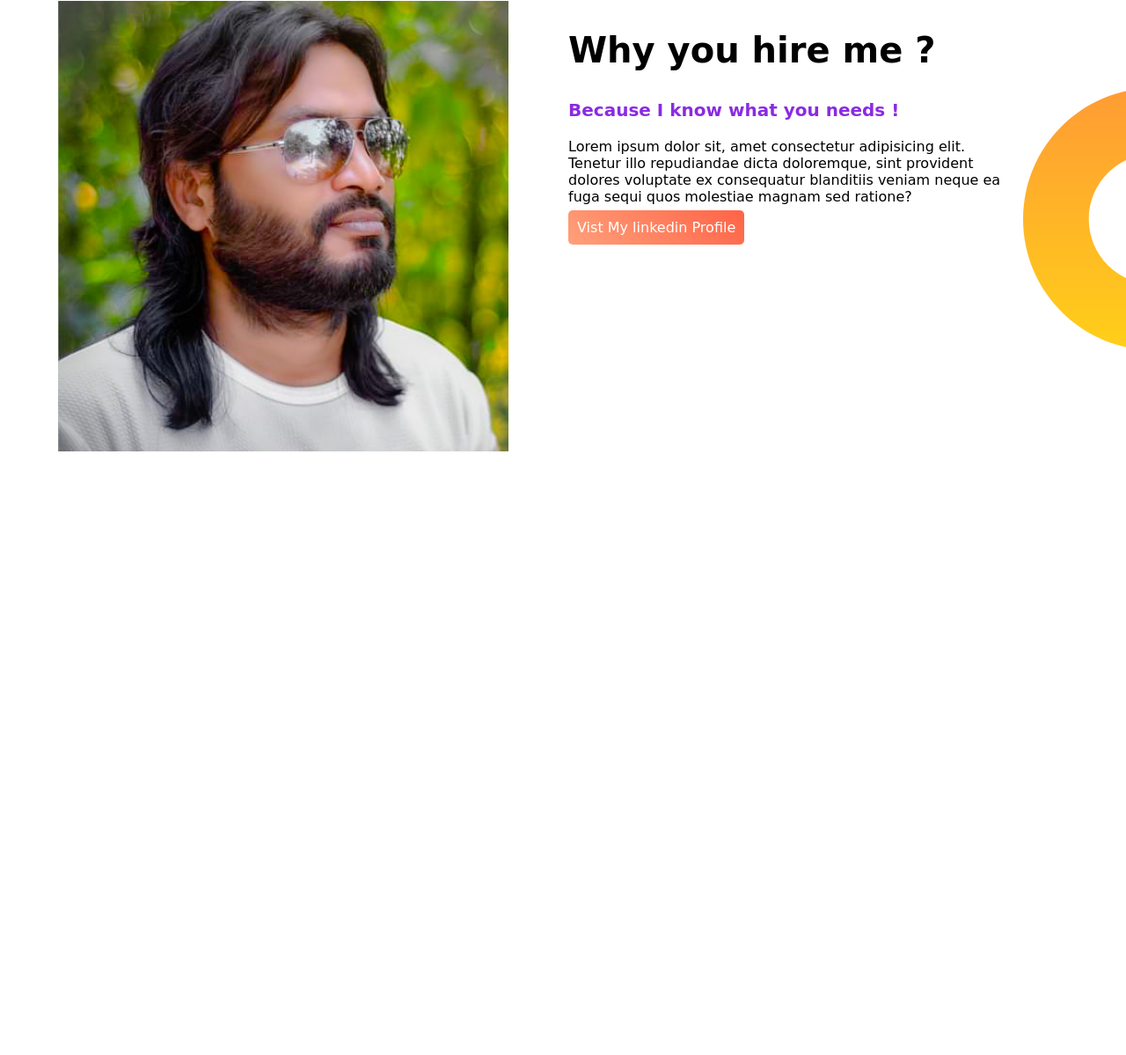
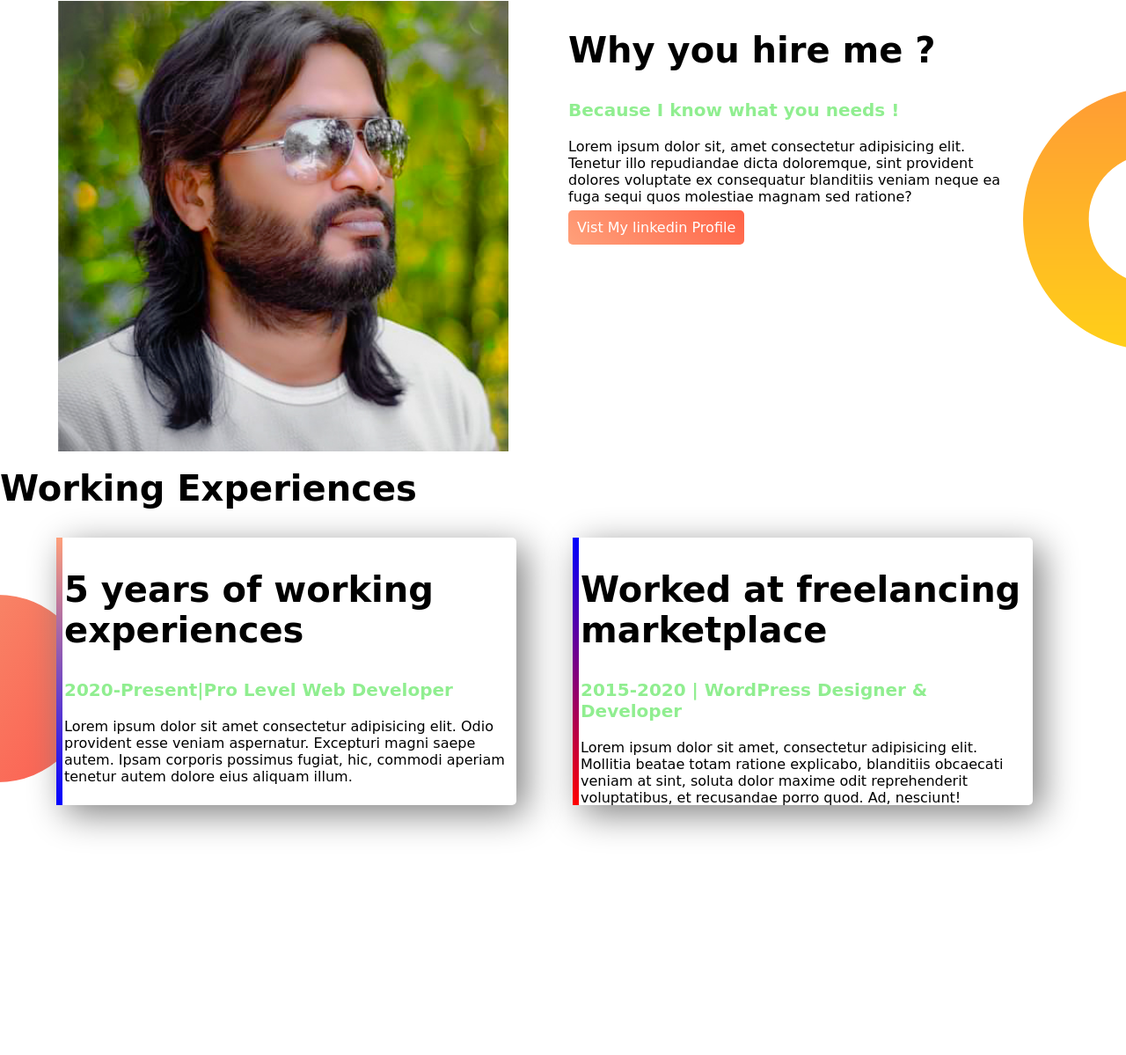
Before and after one commit to Chowdhury-Anik/web-portfolio, a plain HTML site: page index.html in a window 1280 px wide. Shown: the part 501-1700 px from the top of the page at 88% size. Before the commit the page ends 1020 px from the top, so only its background shows below. Drawn offline with Linux system fonts and the light colour scheme; a web font is replaced by a local one.

Commit message:
fishies the web structure

```diff
--- a/index.html
+++ b/index.html
@@ -14,7 +14,7 @@
         <div class="rightwidth">
             <h1>Welcome To</h1>
                 <h1><span class="namecolor">Anik Chowdhury's</span> World</h1>
-                <h3 id="third">A Professional Web Developer</h3>
+                <h3> <span class="thirdcolor">A Professional Web Developer</span></h3>
                 <p>Lorem, ipsum dolor sit amet consectetur adipisicing elit. Asperiores eveniet modi, numquam placeat accusamus reprehenderit mollitia tempore rem quis? Magnam veniam vel et non veritatis dolorum beatae fuga dicta! Rem??</p>
                 <a class="link-button" target="_blank" href="https://sundarbanlab.com/">Visit My Website</a>
         </div>
@@ -28,13 +28,32 @@
         </div>
         <div class="rightwidth">
             <h2> Why you hire me ?</h2>
-            <h3 id="third">Because I know what you needs !</h3>
+            <h3> <span class="thirdcolor">Because I know what you needs !</span></h3>
             <p>Lorem ipsum dolor sit, amet consectetur adipisicing elit. Tenetur illo repudiandae dicta doloremque, sint provident dolores voluptate ex consequatur blanditiis veniam neque ea fuga sequi quos molestiae magnam sed ratione?</p>
             <a class="link-button" target="_blank" href="https://www.linkedin.com/in/anikchowdhurybd/">
                 Vist My linkedin Profile</a>
+        </div>
+    </section>
+    <section class="experience">
+            <h1>Working Experiences</h1>
+        <div id="leftbox" class="rightwidth boxingclass">
+            <h2>5 years of working experiences</h2>
+            <h3> <span class="thirdcolor">2020-Present|Pro Level Web Developer</span></h3>
+            <p> Lorem ipsum dolor sit amet consectetur adipisicing elit. Odio provident esse veniam aspernatur. Excepturi magni saepe autem. Ipsam corporis possimus fugiat, hic, commodi aperiam tenetur autem dolore eius aliquam illum.
+            </p>
+        </div>
+        <div id="rightbox" class="rightwidth boxingclass">
+            <h2>Worked at freelancing marketplace </h2>
+            <h3> <span class="thirdcolor"> 2015-2020 | WordPress Designer & Developer</span></h3>
+            <p>Lorem ipsum dolor sit amet, consectetur adipisicing elit. Mollitia beatae totam ratione explicabo, blanditiis obcaecati veniam at sint, soluta dolor maxime odit reprehenderit voluptatibus, et recusandae porro quod. Ad, nesciunt!</p>
 
         </div>
+    </section>
+    <section>
 
     </section>
+    <footer>
+        Copyright &copy 2021 | All rights reserved.
+    </footer>
 </body>
 </html>
--- a/style.css
+++ b/style.css
@@ -11,12 +11,13 @@ h2{
 h3{
     font-size: 20px;
 }
-#third{
-    color:blueviolet;
-}
-.namecolor{
+    .namecolor{
     color:rgb(255, 219, 13);
 }
+    .thirdcolor{
+        color:lightgreen;
+
+    }
     .rightwidth{
         width: 40%;
         float:left;
@@ -45,6 +46,36 @@ h3{
     background-image: url("images/dream-bg.png");
     background-repeat: no-repeat;
     background-position: right;
+}
+.boxingclass{
+    box-shadow:10px 10px  40px gray;
+    border-radius: 5px;
+    height:60%;
+    background-color: white;
+
+}
+
+.experience{
+    background-image: url("images/exp-bg.png");
+    background-repeat: no-repeat;
+    background-position: left;
 
 
 }
+
+#leftbox{
+    border-left: 7px solid;
+    border-image: linear-gradient(180deg, lightsalmon,blue);
+    border-image-slice: 1;
+}
+
+#rightbox{
+    border-left: 7px solid;
+    border-image: linear-gradient(180deg, blue, red);
+    border-image-slice: 1;
+}
+
+footer p{
+    text-align: center;
+    font-size:14px;
+}
```
